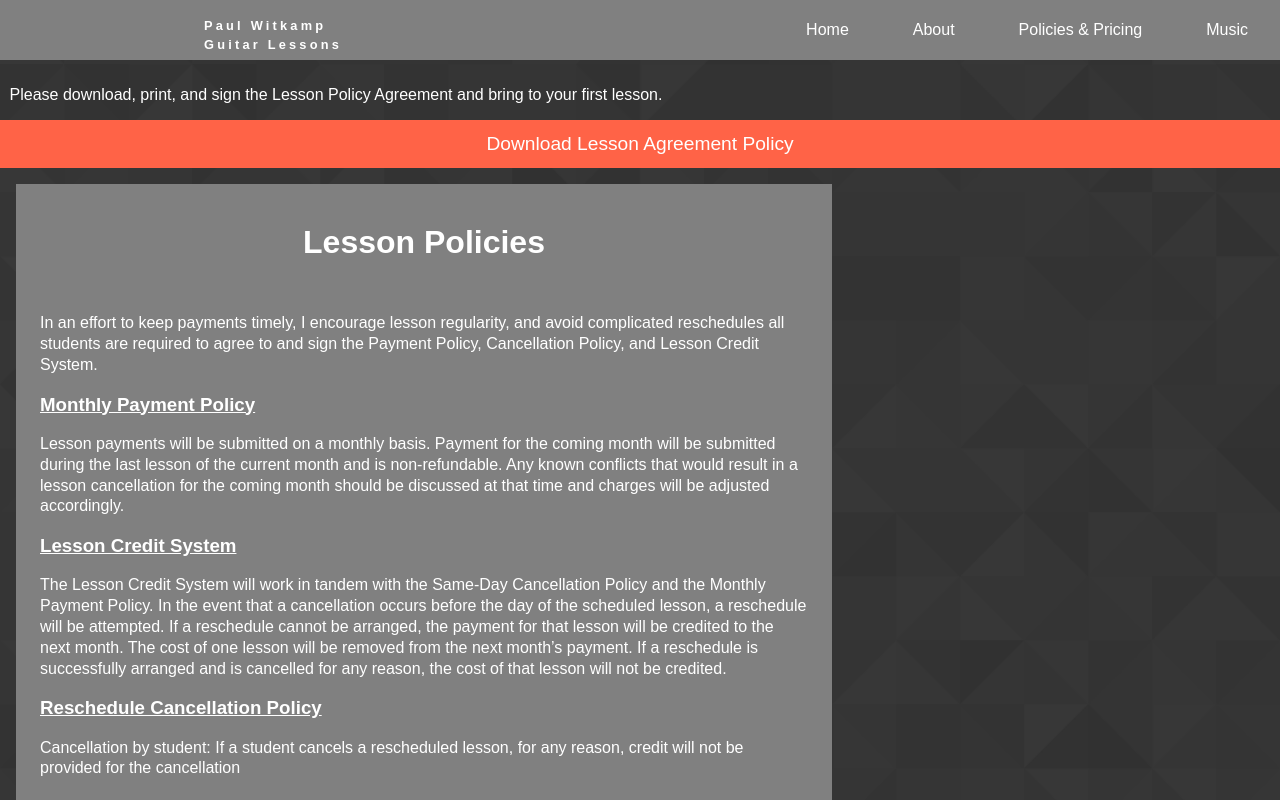
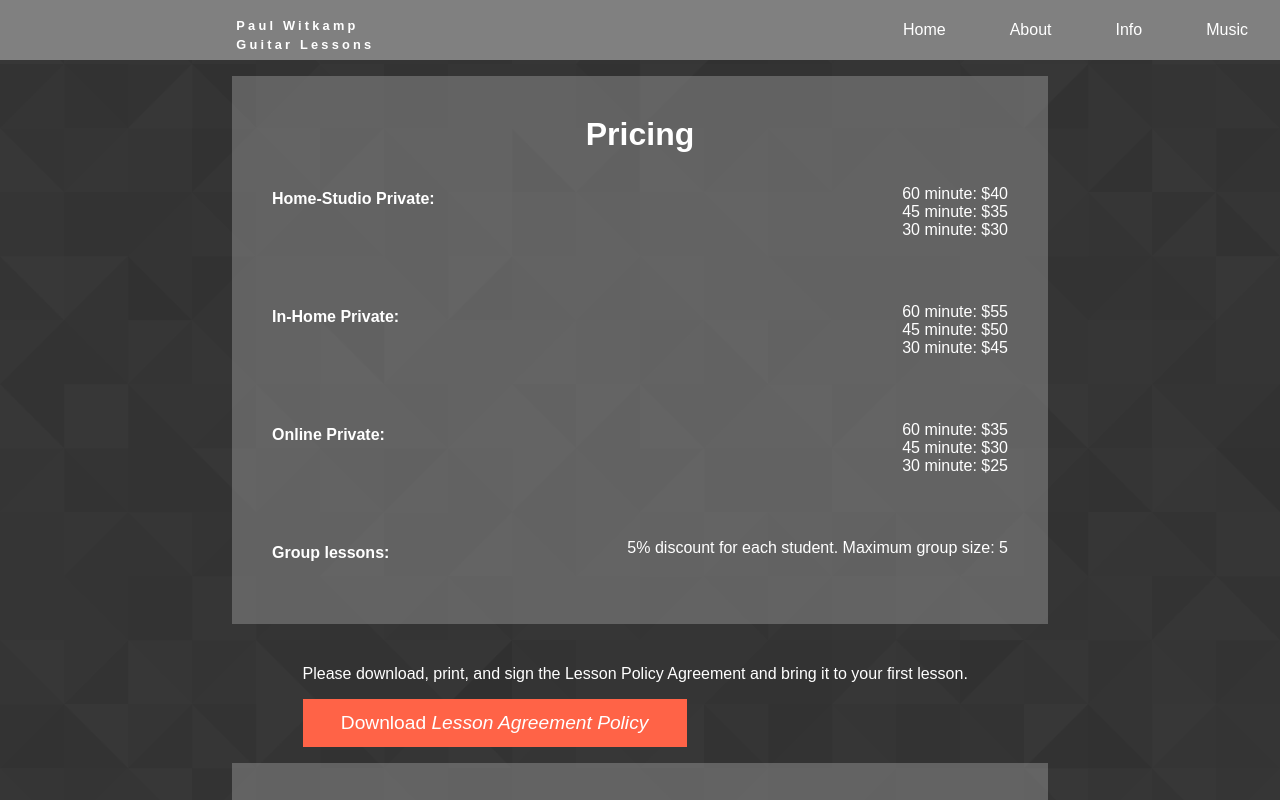
Before and after one commit to GuitarOTronic/paulsSite, a React (Create React App) app: page /policies in a window 1280 px wide. Shown: the top 800 px of the page. Built offline with nearby package versions, Linux system fonts and the light colour scheme.

Commit message:
policy page style update. added prices

```diff
--- a/src/App.css
+++ b/src/App.css
@@ -14,6 +14,9 @@
 button:hover {
   cursor: pointer;
 }
+.block{
+  display: block;
+}
 .centerText{
   margin: 0 auto;
 
@@ -22,8 +25,12 @@ button:hover {
   display: flex;
   justify-content:  center;
 }
-.block{
-  display: block;
+
+.flex{
+  display:flex;
+}
+.spaceBetween{
+  justify-content: space-between;
 }
 .mainContainer{
   min-height: 100vh;
@@ -32,3 +39,7 @@ button:hover {
   background-repeat: no-repeat;
   background-attachment: fixed;
 }
+
+.pad{
+  padding:1rem;
+}
--- a/src/components/banner.js
+++ b/src/components/banner.js
@@ -44,7 +44,7 @@ class Banner extends Component{
               <hr></hr>
               <Link to='about'><li> About </li></Link>
               <hr></hr>
-              <Link to='policies'><li> Policies & Pricing </li></Link>
+              <Link to='policies'><li> Info </li></Link>
               <hr></hr>
               <Link to='music'><li> Music </li></Link>
             </ul>
@@ -60,7 +60,7 @@ class Banner extends Component{
               <Link to='policies' onClick={ this.toggleMenu }><li> Policies </li></Link>
               <hr></hr>
               <Link to='music' onClick={ this.toggleMenu }><li> Music </li></Link>
-              <hr></hr>
+
             </ul>
 
           </div>
--- a/src/components/policies/policies.js
+++ b/src/components/policies/policies.js
@@ -23,9 +23,46 @@ class Policies extends Component {
   render(){
     return(
       <div className='policiesContainer'>
+        <div className='pricingContainer'>
+          <h1>Pricing</h1>
+          <div className='flex pad spaceBetween'>
+            <h4>Home-Studio Private:</h4>
+          	<p>
+              60 minute: $40<br></br>
+          		45 minute: $35<br></br>
+          		30 minute: $30<br></br>
+            </p>
+
+          </div>
+
+          <div className='flex pad spaceBetween'>
+            <h4>In-Home Private:</h4>
+            <p>
+              60 minute: $55<br></br>
+          		45 minute: $50<br></br>
+          		30 minute: $45<br></br>
+            </p>
+          </div>
+
+
+          <div className='flex pad spaceBetween'>
+            <h4>Online Private:</h4>
+            <p>
+              60 minute: $35<br></br>
+              45 minute: $30<br></br>
+              30 minute: $25<br></br>
+            </p>
+          </div>
+          <div className='flex pad spaceBetween'>
+            <h4>Group lessons: </h4>
+            <p>5% discount for each student. Maximum group size: 5</p>
+          </div>
+
+
+        </div>
         <div className='downloadPolicy'>
-          <p>Please download, print, and sign the Lesson Policy Agreement and bring to your first lesson.</p>
-          <button className='downloadBtn'><a href='https://s3-us-west-1.amazonaws.com/witkamppolicy/policies.pdf' download>Download Lesson Agreement Policy</a></button>
+          <p>Please download, print, and sign the Lesson Policy Agreement and bring it to your first lesson.</p>
+          <button className='downloadBtn'><a href='https://s3-us-west-1.amazonaws.com/witkamppolicy/policies.pdf' download>Download <i>Lesson Agreement Policy</i></a></button>
         </div>
         {/* <div className='centerDiv'>
           <button onClick={ this.showPolicies }>View Policies</button>
--- a/src/css/policies.css
+++ b/src/css/policies.css
@@ -19,7 +19,7 @@
 }
 .policiesContainer{
 
-  /* display: flex; */
+  display: flex;
   justify-content: center;
   flex-wrap: wrap;
   margin: 0 auto;
@@ -36,6 +36,7 @@
   flex-direction: column;
   justify-content: center;
   background: grey;
+  background:rgba(169,169,169, 0.4);
   color:#fff;
   line-height: 1.3rem;
 }
@@ -44,6 +45,19 @@
 }
 .policyContent h1{
   line-height: normal;
+}
+
+.pricingContainer{
+  margin: 1rem;
+
+  color:#fff;
+  background:rgba(169,169,169, 0.4);
+  /* max-width: 365px; */
+}
+
+.pricingContainer h1{
+  margin: 0;
+  margin-top: 1rem;
 }
 @media (min-width:320px) {
   .downloadBtn{
@@ -56,7 +70,18 @@
   }
 }
 @media (min-width:768px){
+
+  .downloadBtn{
+    width: 30vw;
+  }
+  .downloadPolicy p{
+    padding-left: 0;
+  }
   .policyContent{
     width:60vw;
   }
+  .pricingContainer{
+    width:60vw;
+    padding:1.5rem;
+  }
 }
```
